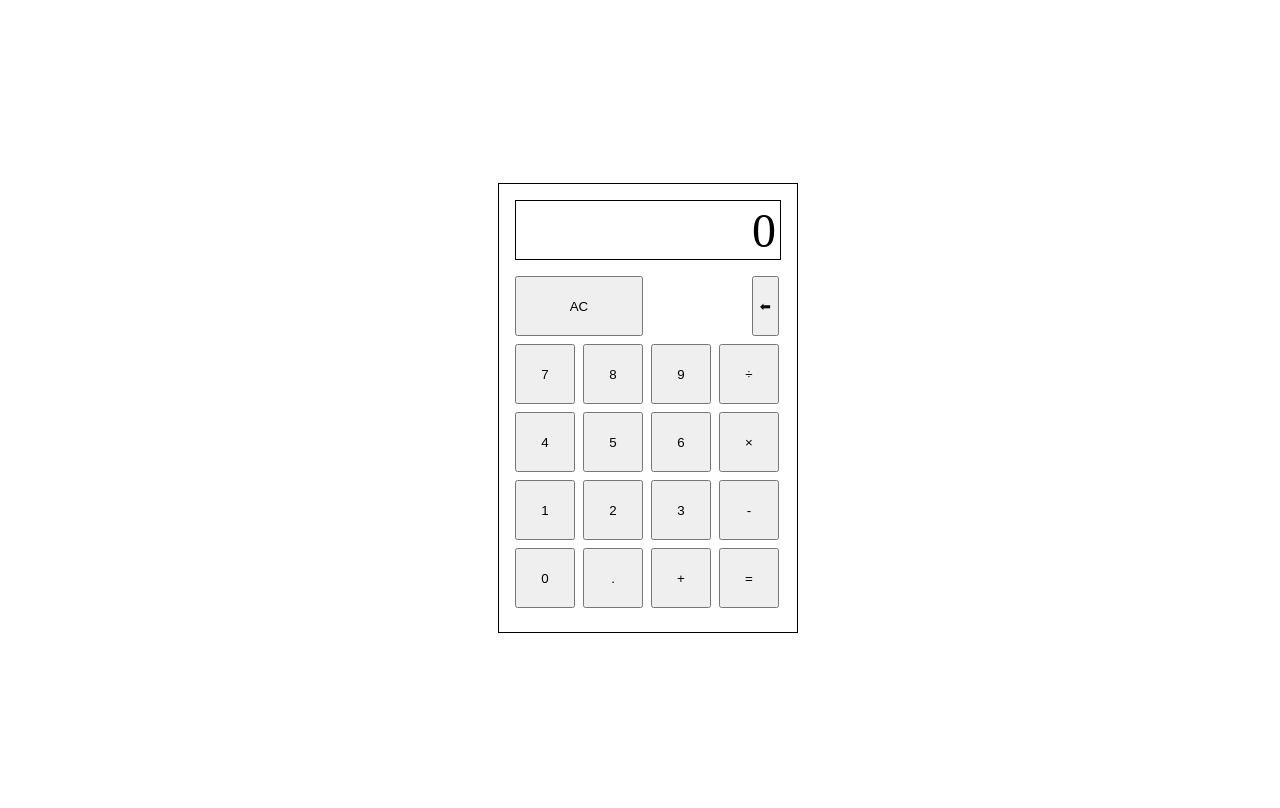
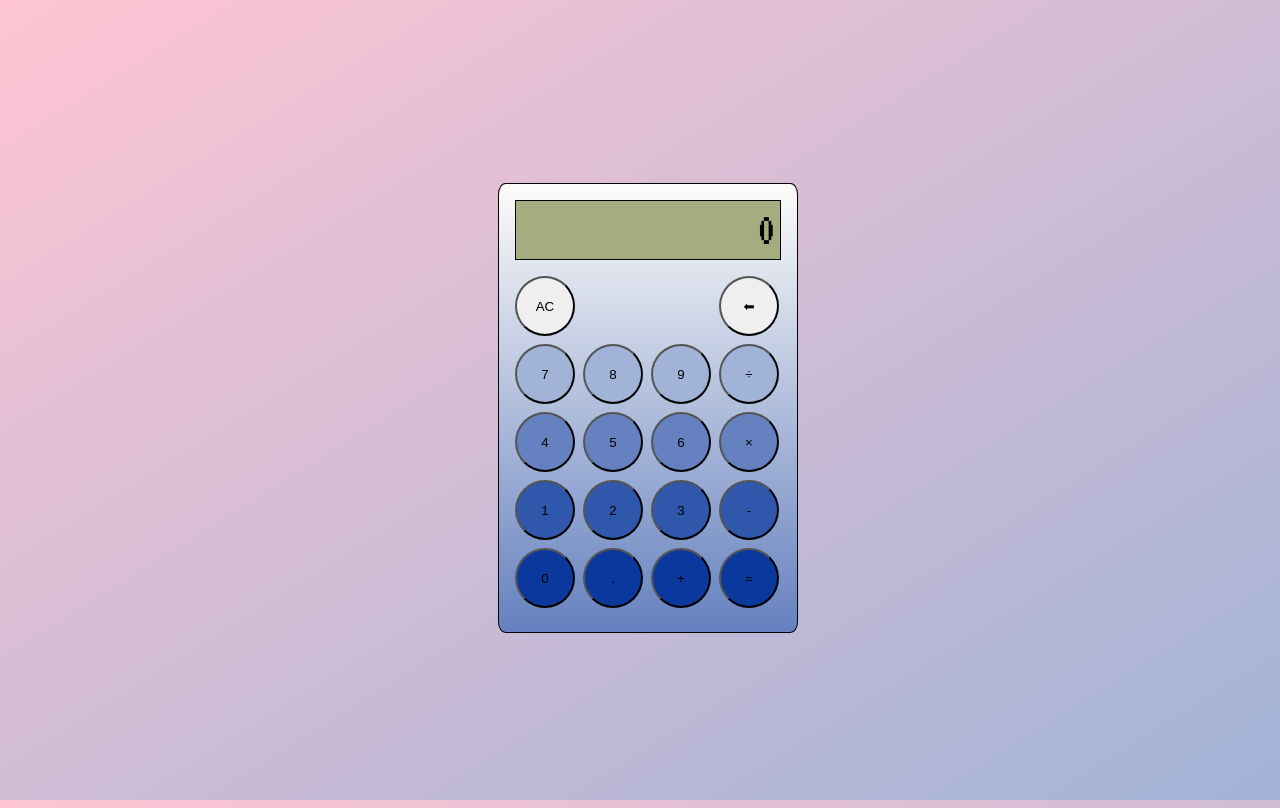
Before and after one commit to ggesford/calculator, a plain HTML site: page index.html in a window 1280 px wide. Drawn offline with Linux system fonts and the light colour scheme.

Commit message:
feat:beautification

```diff
--- a/styles/style.css
+++ b/styles/style.css
@@ -6,6 +6,13 @@
   blue4: #2F57AB
   blue5: #0B389D
 */
+@font-face {
+  font-family:"VT323";
+  src:
+  local("VT323"),
+  url(../fonts/VT323-Regular.ttf)
+}
+
 html, body{
   height: 100%;
   width: 100%;
@@ -17,6 +24,7 @@ body {
   display: flex;
   justify-content: center;
   align-items: center;
+  background-image:linear-gradient(to left top,#A1B3D7,#FFC5D3);
 }
 
 div#case {
@@ -27,7 +35,8 @@ div#case {
   width: 300px;
   border: solid black 1px;
   padding: 16px;
-
+  background-image:linear-gradient(#FCFBF9,#6581BF);
+  border-radius:2.5%;
 }
 
 #display {
@@ -39,6 +48,8 @@ div#case {
   font-size: 48px;
   padding: 4px;
   box-sizing: border-box;
+  background-color:#a5ac80;
+  font-family:"VT323";
 }
 
 div#cluster {
@@ -61,13 +72,41 @@ div#cluster {
   margin-right:2px;
 }
 
+#first > .button {
+  background-color:#D7DCEA;
+}
+
+#second > .button {
+  background-color:#A1B3D7;
+}
+
+#third > .button {
+  background-color:#6581BF;
+}
+
+#fourth > .button {
+  background-color:#2F57AB;
+}
+
+#fifth > .button {
+  background-color:#0B389D;
+}
+
 .button {
   box-sizing: border-box;
   height: 60px;
   width: 60px;
+  border-radius:50%;
 }
 
 #clear {
   height: 60px;
-  width: 128px;
+  width: 60px;
+  border-radius:50%;
 }
+
+#back {
+  height:60px;
+  width:60px;
+  border-radius:50%;
+}
```
